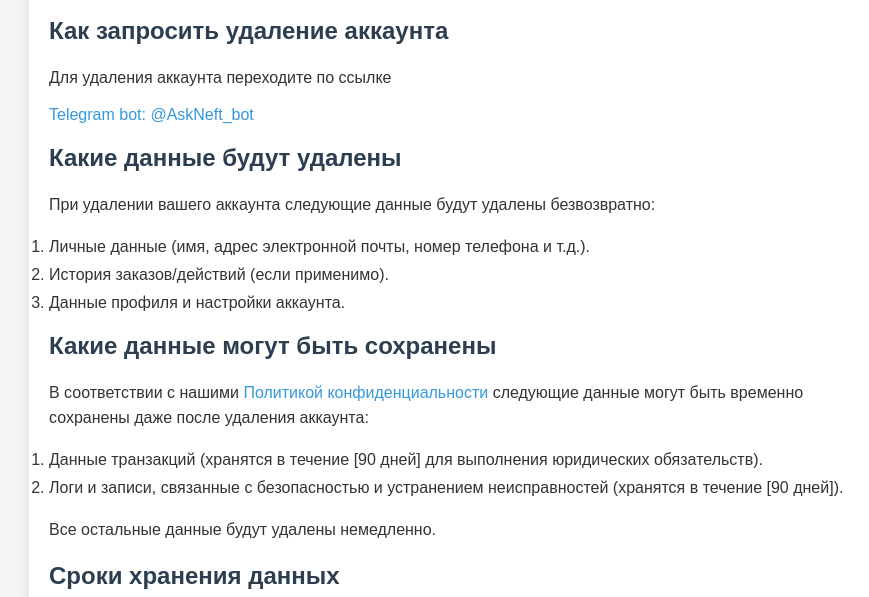
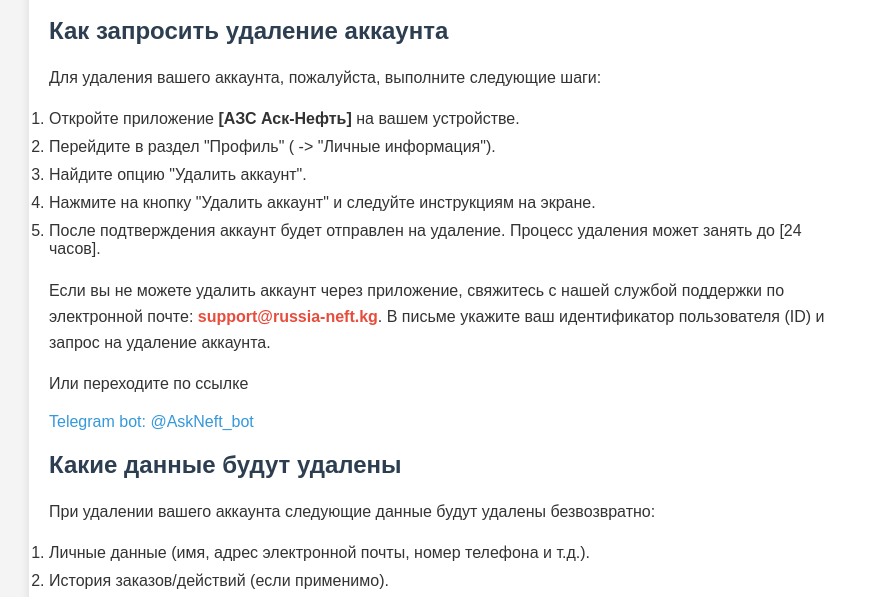
Before and after one commit to prolabagency/russia_neft-account-deletion, a plain HTML site: page index.html in a window 1280 px wide. Shown: the part 191-788 px from the top of the page, without its empty margins (191-1060 px from the left). Drawn offline with Linux system fonts and the light colour scheme.

Commit message:
вава

```diff
--- a/index.html
+++ b/index.html
@@ -53,17 +53,17 @@
         <p>Добро пожаловать на страницу удаления аккаунта в приложении <strong>[АЗС Аск-Нефть]</strong>, разработанном <strong>[PROlab Agency]</strong>.</p>
 
         <h2>Как запросить удаление аккаунта</h2>
-        <!-- <p>Для удаления вашего аккаунта, пожалуйста, выполните следующие шаги:</p>
+        <p>Для удаления вашего аккаунта, пожалуйста, выполните следующие шаги:</p>
         <ul>
             <li>Откройте приложение <strong>[АЗС Аск-Нефть]</strong> на вашем устройстве.</li>
-            <li>Перейдите в раздел "Настройки" (или "Профиль" -> "Личная информация").</li>
+            <li>Перейдите в раздел "Профиль" ( -> "Личные информация").</li>
             <li>Найдите опцию "Удалить аккаунт".</li>
             <li>Нажмите на кнопку "Удалить аккаунт" и следуйте инструкциям на экране.</li>
             <li>После подтверждения аккаунт будет отправлен на удаление. Процесс удаления может занять до [24 часов].</li>
-        </ul> -->
+        </ul>
 
-        <!-- <p>Если вы не можете удалить аккаунт через приложение, свяжитесь с нашей службой поддержки по электронной почте: <span class="support-email">support@russia-neft.kg</span>. В письме укажите ваш идентификатор пользователя (ID) и запрос на удаление аккаунта.</p> -->
-        <p>Для удаления аккаунта переходите по ссылке</p>
+        <p>Если вы не можете удалить аккаунт через приложение, свяжитесь с нашей службой поддержки по электронной почте: <span class="support-email">support@russia-neft.kg</span>. В письме укажите ваш идентификатор пользователя (ID) и запрос на удаление аккаунта.</p>
+        <p>Или переходите по ссылке</p>
         <a href="https://t.me/AskNeft_bot">Telegram bot: @AskNeft_bot</a>
         <h2>Какие данные будут удалены</h2>
         <p>При удалении вашего аккаунта следующие данные будут удалены безвозвратно:</p>
```
